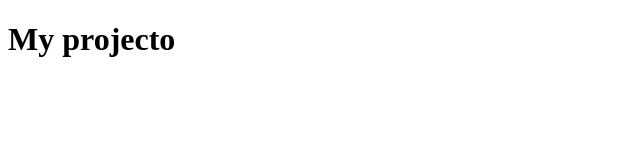
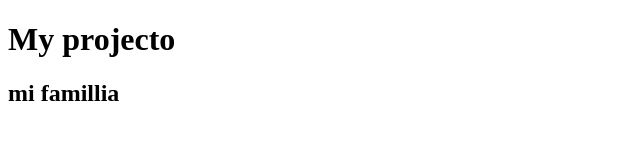
Before and after one commit to DevianNighthawk/Exodus, a plain HTML site: page index.html in a window 1280 px wide. Shown: the whole page, without its empty margins (0-640 px from the left). Drawn offline with Linux system fonts and the light colour scheme.

Commit message:
Added missing header

```diff
--- a/index.html
+++ b/index.html
@@ -6,5 +6,6 @@
 	</head>
 	<body>
 		<h1>My projecto</h1>
+		<h2>mi famillia</h2>
 	</body>
 </html>
```
